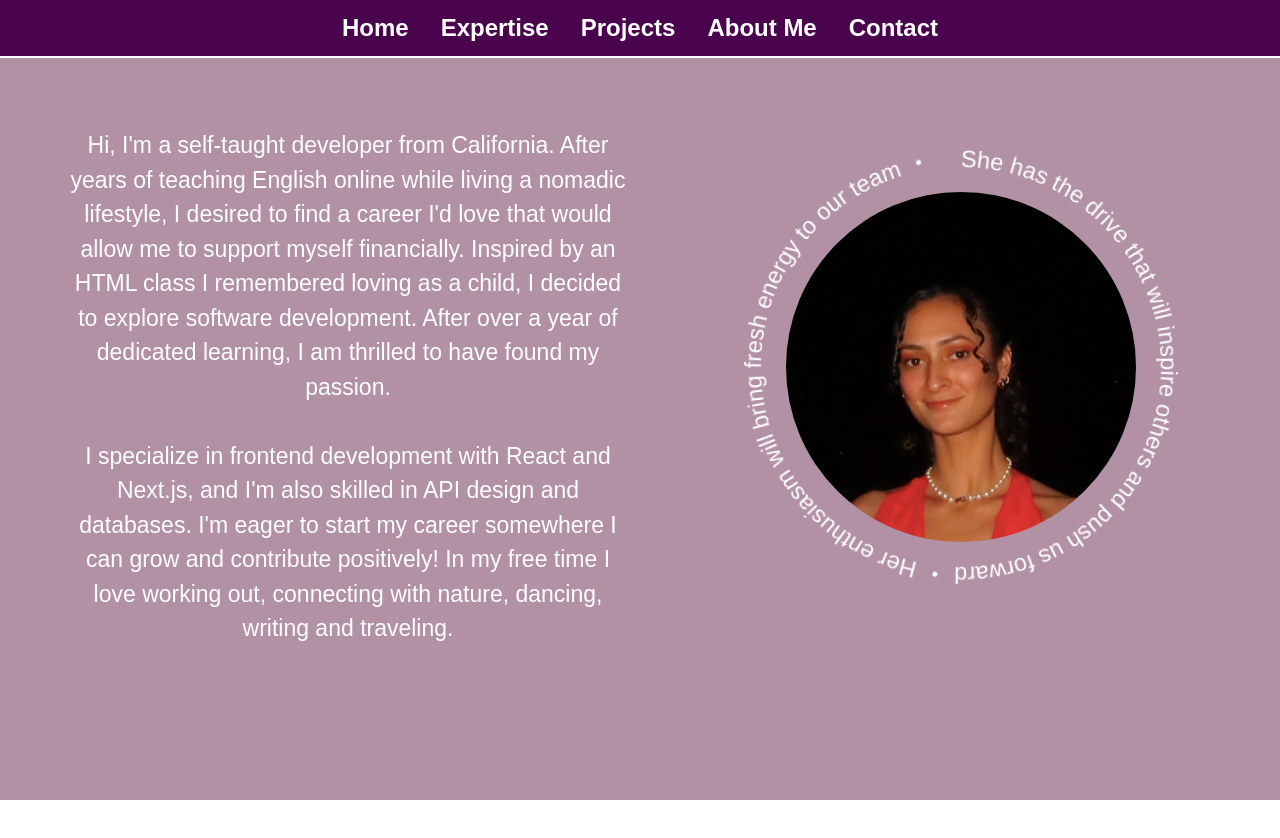
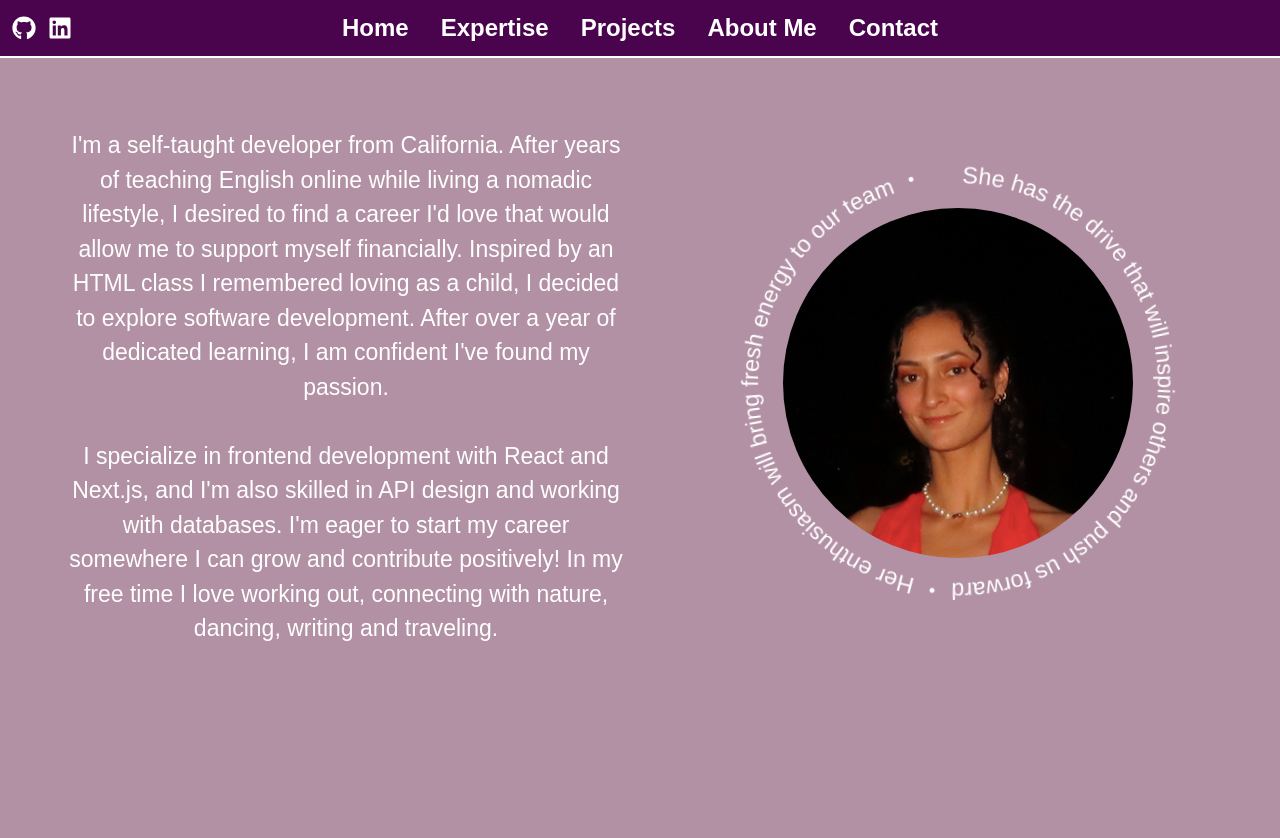
Before and after one commit to victoriaraya/portfolio, a React (Vite) app: page /about-me in a window 1280 px wide. Before the commit the page ends 800 px from the top, so only its background shows below. Built offline with nearby package versions, Linux system fonts and the light colour scheme; a web font is replaced by a local one.

Commit message:
finished about me page and small style edits to contact page and added social links

```diff
--- a/package.json
+++ b/package.json
@@ -27,6 +27,7 @@
   "dependencies": {
     "react": "^18.3.1",
     "react-dom": "^18.3.1",
+    "react-icons": "^5.3.0",
     "react-router-dom": "^6.26.0"
   }
 }
--- a/src/components/NavBar.jsx
+++ b/src/components/NavBar.jsx
@@ -1,5 +1,6 @@
 import { useState } from "react";
 import { Link } from "react-router-dom";
+import { FaGithub, FaLinkedin } from "react-icons/fa";
 
 const NavBar = () => {
   const [isOpen, setIsOpen] = useState(false);
@@ -10,7 +11,23 @@ const NavBar = () => {
 
   return (
     <nav className="bg-fuchsia-950 p-3 sm:p-0 text-white border-b-2 sm:border-b-0 border-white relative">
-      <div className="flex justify-center items-center">
+      <div className="flex justify-between items-center">
+        <div className="flex items-center gap-3 z-20 sm:pt-4 sm:pl-3">
+          <a
+            href="https://github.com/victoriaraya"
+            target="_blank"
+            rel="noopener noreferrer"
+          >
+            <FaGithub className="text-2xl" />
+          </a>
+          <a
+            href="https://www.linkedin.com/in/victoria-raya-05a68b29a/"
+            target="_blank"
+            rel="noopener noreferrer"
+          >
+            <FaLinkedin className="text-2xl" />
+          </a>
+        </div>
         <button
           className="text-3xl sm:hidden focus:outline-none"
           onClick={toggleMenu}
--- a/src/pages/AboutMe.jsx
+++ b/src/pages/AboutMe.jsx
@@ -1,29 +1,29 @@
 const AboutMe = () => {
   return (
-    <div className="h-screen w-full pt-0 sm:pt-16 text-white grid grid-cols-2">
-      <p className="p-2 pl-16 pt-16 text-[23px] justify-self-center text-center ">
-        Hi, I'm a self-taught developer from California. After years of teaching
+    <div className="min-h-screen w-full pt-0 sm:pt-6 text-white grid grid-cols-1 sm:grid-cols-2 sm:gap-2">
+      <p className="order-2 sm:order-1 px-3 pb-2  sm:p-2 sm:pl-16 sm:pt-16 text-[23px] justify-self-center text-center">
+        I'm a self-taught developer from California. After years of teaching
         English online while living a nomadic lifestyle, I desired to find a
         career I'd love that would allow me to support myself financially.
         Inspired by an HTML class I remembered loving as a child, I decided to
         explore software development. After over a year of dedicated learning, I
-        am thrilled to have found my passion.
+        am confident I've found my passion.
         <br />
         <br />I specialize in frontend development with React and Next.js, and
-        I'm also skilled in API design and databases. I'm eager to start my
-        career somewhere I can grow and contribute positively! In my free time I
-        love working out, connecting with nature, dancing, writing and
-        traveling.
+        I'm also skilled in API design and working with databases. I'm eager to
+        start my career somewhere I can grow and contribute positively! In my
+        free time I love working out, connecting with nature, dancing, writing
+        and traveling.
       </p>
-      <div className="absolute top-48 right-36">
+      <div className="order-1 pt-14 sm:pt-36 sm:pr-2 pb-14 sm:pb-0 sm:order-2 ">
         <div className="relative flex items-center justify-center">
           <img
             src="./images/me.png"
             alt="Victoria"
-            className="rounded-full w-[350px] h-[350px]"
+            className="rounded-full w-[250px] h-[250px] sm:w-[350px] sm:h-[350px]"
           />
           <svg
-            className="absolute w-[500px] h-[500px] animate-spin-slow"
+            className="absolute w-[350px] h-[350px] sm:w-[500px] sm:h-[500px] animate-spin-slow"
             viewBox="0 0 300 300"
             xmlns="http://www.w3.org/2000/svg"
           >
@@ -32,7 +32,7 @@ const AboutMe = () => {
               d="M 150, 150 m -120, 0 a 120,120 0 1,1 240,0 a 120,120 0 1,1 -240,0"
               fill="none"
             />
-            <text className="text-[14.1px] fill-current text-white ">
+            <text className="text-[14px] fill-current text-white ">
               <textPath href="#text-path" startOffset="50%" textAnchor="middle">
                 She has the drive that will inspire others and push us forward
                 ・ Her enthusiasm will bring fresh energy to our team ・
--- a/src/pages/Contact.jsx
+++ b/src/pages/Contact.jsx
@@ -1,8 +1,8 @@
 const Contact = () => {
   return (
-    <div className="h-screen w-screen mt-0 sm:pt-14 bg-[#b291a4]">
+    <div className="h-screen w-screen mt-0 sm:pt-9 bg-[#b291a4]">
       <div className="flex flex-col sm:flex-row gap-5 h-full w-full">
-        <div className="flex flex-col justify-start text-center sm:text-start pt-6 sm:pt-0 px-8 sm:px-0 sm:pl-20 self-center text-white [text-shadow:1px_1px_2px_black] text-3xl w-full sm:w-[400px] sm:animate-slide-right-delay">
+        <div className="flex flex-col justify-start text-center sm:text-start pt-6 sm:pt-0 px-8 sm:px-0 sm:pl-20 self-center text-white text-3xl w-full sm:w-[400px] sm:animate-slide-right-delay">
           <p className="w-full">
             Feel free to email me at{" "}
             <a href="mailto:victoriaraya111@gmail.com">
```
Also changed, not shown: 1 other file (tests, documents, lock files or other folders).
